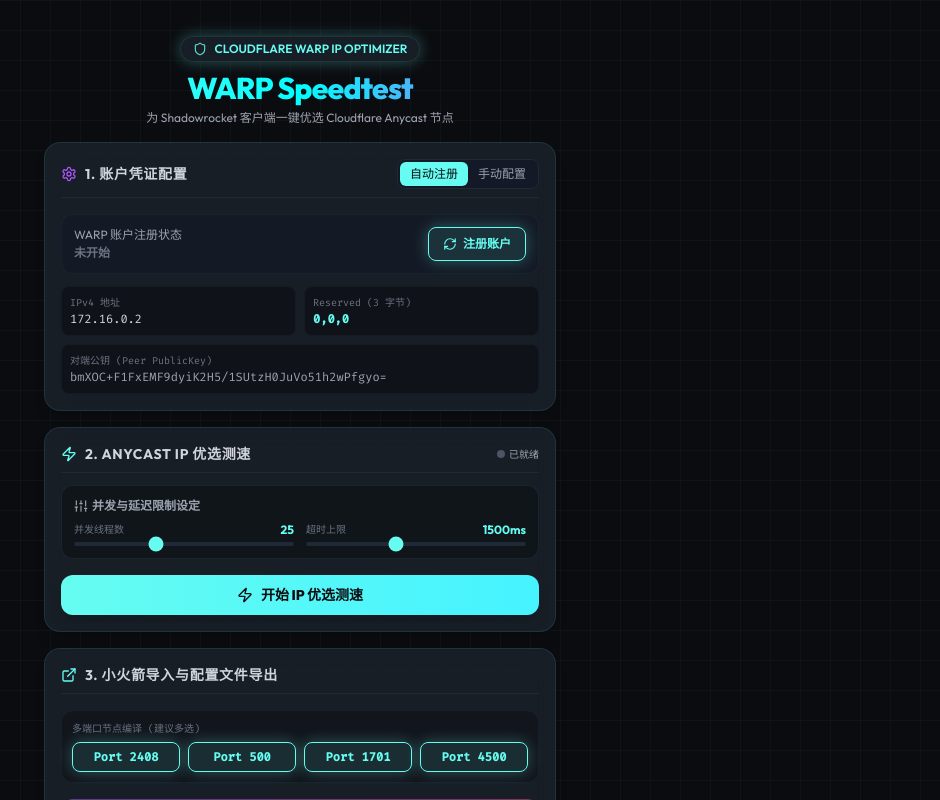
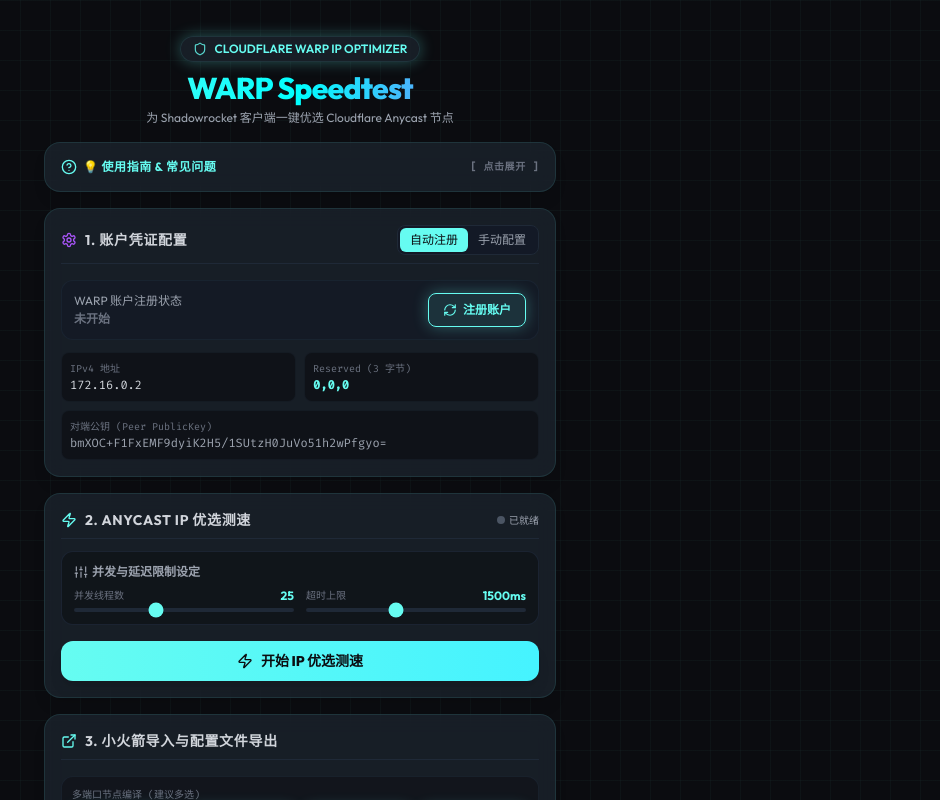
Before and after one commit to nbgJack/warp-speedtest-spa, a React (Vite) app: page / in a window 1280 px wide. Shown: the top 800 px of the page, without its empty margins (340-1280 px from the left). Built offline with nearby package versions, Linux system fonts and the light colour scheme.

Commit message:
feat: add collapsible user guide section to the main dashboard

```diff
--- a/src/App.jsx
+++ b/src/App.jsx
@@ -15,7 +15,8 @@
   Wifi,
   FileText,
   Plus,
-  Trash2
+  Trash2,
+  HelpCircle
 } from 'lucide-react'
 
 // Default values & fallbacks
@@ -56,6 +57,7 @@
 
   const [activeTab, setActiveTab] = useState('auto') // 'auto' | 'manual'
   const [registrationStatus, setRegistrationStatus] = useState('idle') // 'idle' | 'registering' | 'success' | 'failed'
+  const [showGuide, setShowGuide] = useState(false)
 
   // Benchmarking State
   const [concurrency, setConcurrency] = useState(25)
@@ -469,6 +471,48 @@
       {/* Main Grid Layout */}
       <main className="w-full max-w-lg flex flex-col gap-4 flex-1">
 
+        {/* Collapsible Guide */}
+        <section className="glass-panel rounded-2xl p-4 shadow-lg transition-all duration-300">
+          <button
+            onClick={() => setShowGuide(!showGuide)}
+            className="w-full flex items-center justify-between text-xs font-bold text-gray-300 uppercase tracking-wider focus:outline-none"
+          >
+            <span className="flex items-center gap-1.5 text-neonBlue">
+              <HelpCircle className="w-4 h-4 text-neonBlue" />
+              💡 使用指南 & 常见问题
+            </span>
+            <span className="text-[10px] text-gray-500 font-mono">
+              {showGuide ? '[ 点击收起 ]' : '[ 点击展开 ]'}
+            </span>
+          </button>
+
+          {showGuide && (
+            <div className="mt-3 text-xs text-gray-400 space-y-3 border-t border-gray-800/60 pt-3 leading-relaxed">
+              <div className="flex gap-2">
+                <span className="bg-neonBlue/10 text-neonBlue w-5 h-5 rounded-full flex items-center justify-center font-bold flex-shrink-0 text-[10px] font-mono">1</span>
+                <div>
+                  <p className="font-bold text-gray-300">配置账户凭证</p>
+                  <p className="text-[11px] mt-0.5">点击“注册账户”，网页会自动处理。如果因浏览器跨域安全策略导致注册失败，会显示“降级运行”并自动填充标准参数，这<b>完全不影响</b>后续使用，直接进行下一步即可。</p>
+                </div>
+              </div>
+              <div className="flex gap-2">
+                <span className="bg-neonBlue/10 text-neonBlue w-5 h-5 rounded-full flex items-center justify-center font-bold flex-shrink-0 text-[10px] font-mono">2</span>
+                <div>
+                  <p className="font-bold text-gray-300">Anycast IP 优选测速</p>
+                  <p className="text-[11px] mt-0.5">建议测速前<b>关闭小火箭或其它 VPN</b> 以确保测得真实宽带延迟。点击“开始 IP 优选测速”，测试完成后延迟最低的前 5 个 IP 会被自动勾选。</p>
+                </div>
+              </div>
+              <div className="flex gap-2">
+                <span className="bg-neonBlue/10 text-neonBlue w-5 h-5 rounded-full flex items-center justify-center font-bold flex-shrink-0 text-[10px] font-mono">3</span>
+                <div>
+                  <p className="font-bold text-gray-300">导入小火箭配置</p>
+                  <p className="text-[11px] mt-0.5">勾选希望生成的端口（建议多选以获得更多备用节点），直接点击<b>“🚀 一键导入 Shadowrocket”</b>，网页会自动唤起小火箭并将优选节点全数导入。</p>
+                </div>
+              </div>
+            </div>
+          )}
+        </section>
+
         {/* Step 1: Account Configuration (Auto/Manual) */}
         <section className="glass-panel rounded-2xl p-4 shadow-lg">
           <div className="flex items-center justify-between mb-4 border-b border-gray-800 pb-2">
```
